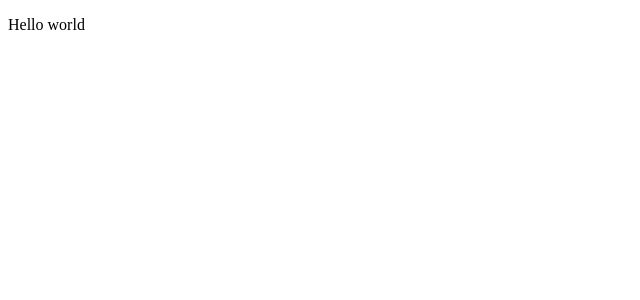
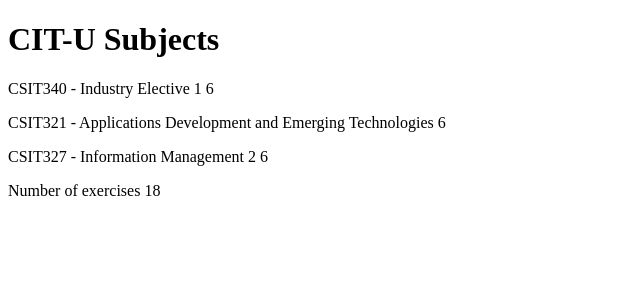
Before and after one commit to HayatoRyu/CSIT340G5-Lab3-Ryu, a React (Vite) app: page / in a window 1280 px wide. Shown: the top 300 px of the page, without its empty margins (0-640 px from the left). Built offline with nearby package versions, Linux system fonts and the light colour scheme.

Commit message:
1.1 course information step 1

```diff
--- a/src/App.jsx
+++ b/src/App.jsx
@@ -1,7 +1,45 @@
-const App = () => {
+const Header = (props) => {
+  return <h1>{props.course}</h1>
+}
+
+const Content = (props) => {
   return (
     <div>
-      <p>Hello world</p>
+      <p>
+        {props.part1} {props.exercises1}
+      </p>
+      <p>
+        {props.part2} {props.exercises2}
+      </p>
+      <p>
+        {props.part3} {props.exercises3}
+      </p>
+    </div>
+  )
+}
+
+const Total = (props) => {
+  return <p>Number of exercises {props.total}</p>
+}
+
+const App = () => {
+  const course = 'CIT-U Subjects'
+  const part1 = 'CSIT340 - Industry Elective 1'
+  const exercises1 = 6
+  const part2 = 'CSIT321 - Applications Development and Emerging Technologies'
+  const exercises2 = 6
+  const part3 = 'CSIT327 - Information Management 2'
+  const exercises3 = 6
+
+  return (
+    <div>
+      <Header course={course} />
+      <Content
+        part1={part1} exercises1={exercises1}
+        part2={part2} exercises2={exercises2}
+        part3={part3} exercises3={exercises3}
+      />
+      <Total total={exercises1 + exercises2 + exercises3} />
     </div>
   )
 }
```
